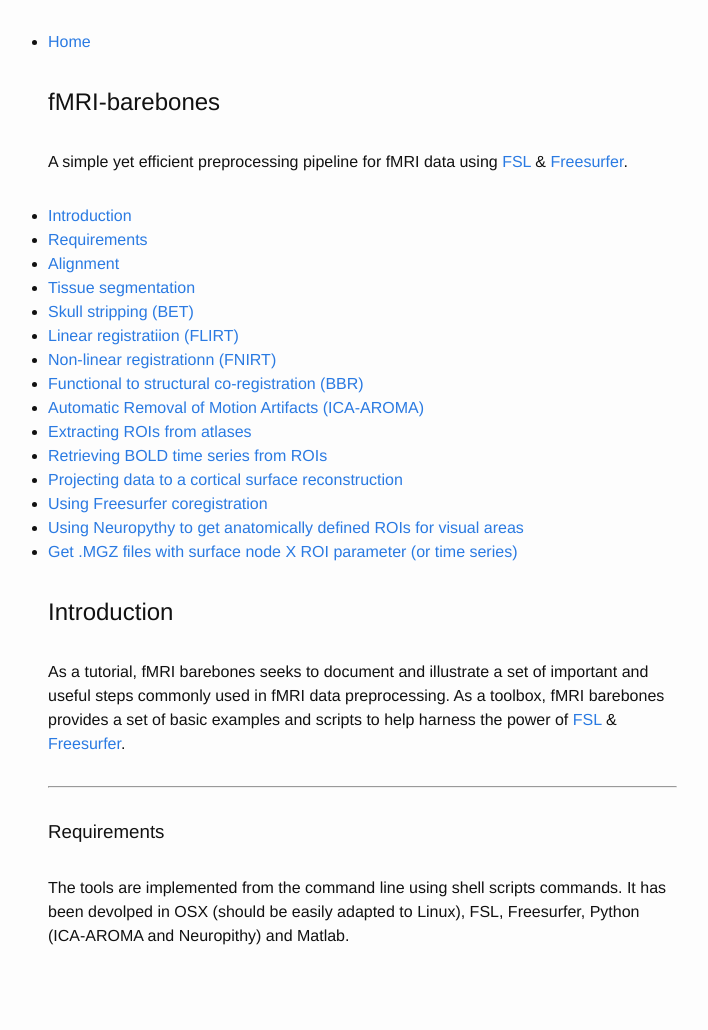
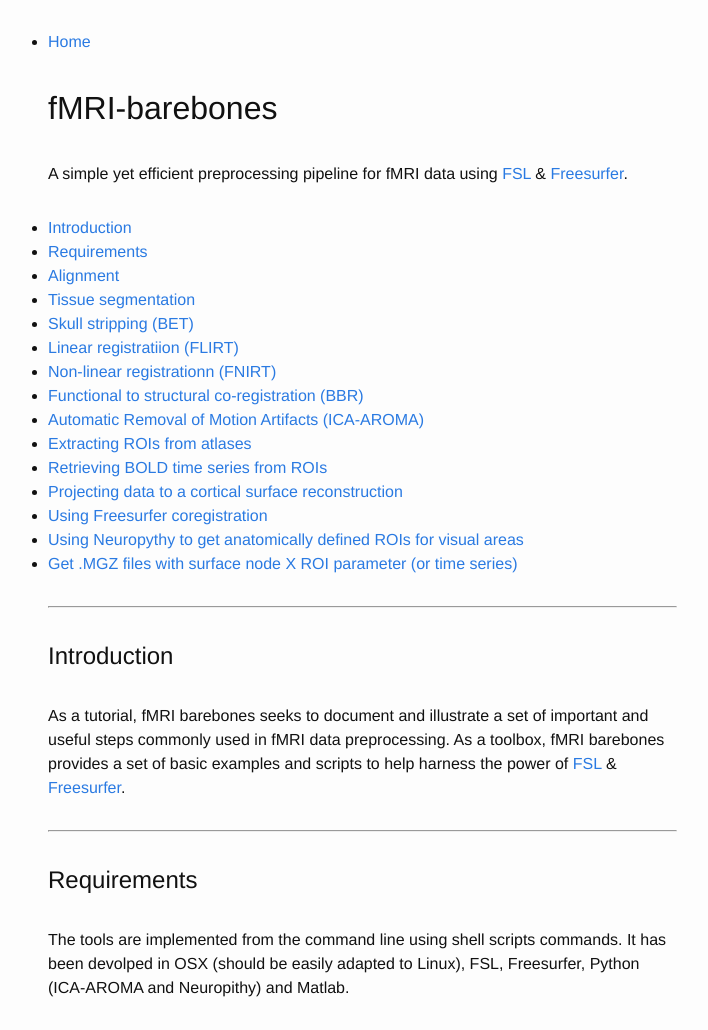
Before and after one commit to nicogravel/fMRI-barebones, a Jekyll site: the page built from docs/howto.md, in a window 1280 px wide. Shown: the whole page, without its empty margins (12-720 px from the left). Built offline with Jekyll 4.4.1, drawn with Linux system fonts in a browser that asks for light colours; before the commit the page ends 978 px from its top, so only the background shows below that.

```diff
--- a/docs/howto.md
+++ b/docs/howto.md
@@ -3,7 +3,7 @@ layout: default
 title: "fMRI barebones"
 ---
 
-## fMRI-barebones
+# fMRI-barebones
 
 A simple yet efficient preprocessing pipeline for fMRI data using [FSL](https://fsl.fmrib.ox.ac.uk/fsl/fslwiki) &amp; [Freesurfer](https://surfer.nmr.mgh.harvard.edu/).
 
@@ -24,11 +24,12 @@ A simple yet efficient preprocessing pipeline for fMRI data using [FSL](https://
 - [Using Neuropythy to get anatomically defined ROIs for visual areas](#Using-Neuropythy-to-get-anatomically-defined-ROIs-for-visual-areas)
 - [Get .MGZ files with surface node X ROI parameter (or time series)](#Get-.MGZ-file-with-surface-node-X-ROI-parameter-(or-time-series))
 
+---
 ## Introduction
 
 As a tutorial, fMRI barebones seeks to document and illustrate a set of important and useful steps commonly used in fMRI data preprocessing. As a toolbox, fMRI barebones provides a set of basic examples and scripts to help harness the power of [FSL](https://fsl.fmrib.ox.ac.uk/fsl/fslwiki) &amp; [Freesurfer](https://surfer.nmr.mgh.harvard.edu/).
 
 ---
-### Requirements
+## Requirements
 
 The tools are implemented from the command line using shell scripts commands. It has been devolped in OSX (should be easily adapted to Linux), FSL, Freesurfer, Python (ICA-AROMA and Neuropithy) and Matlab.
```
